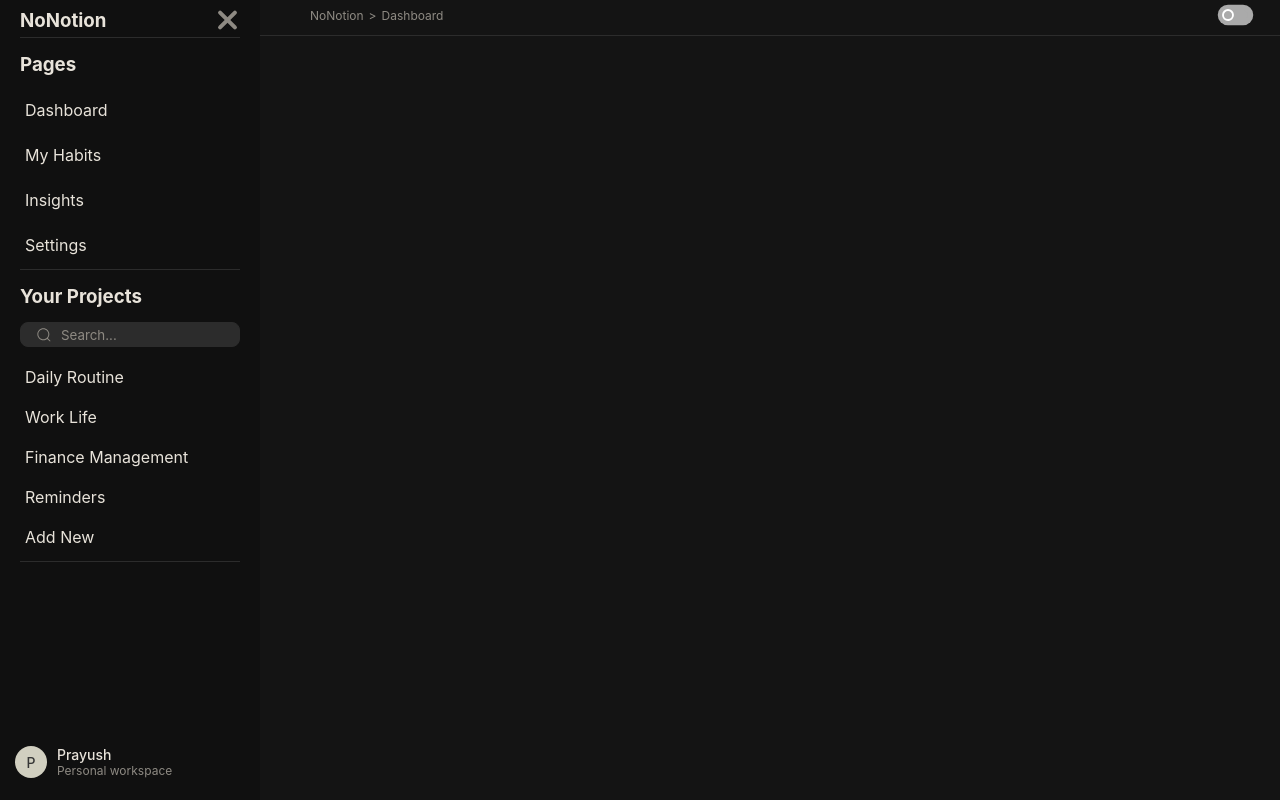
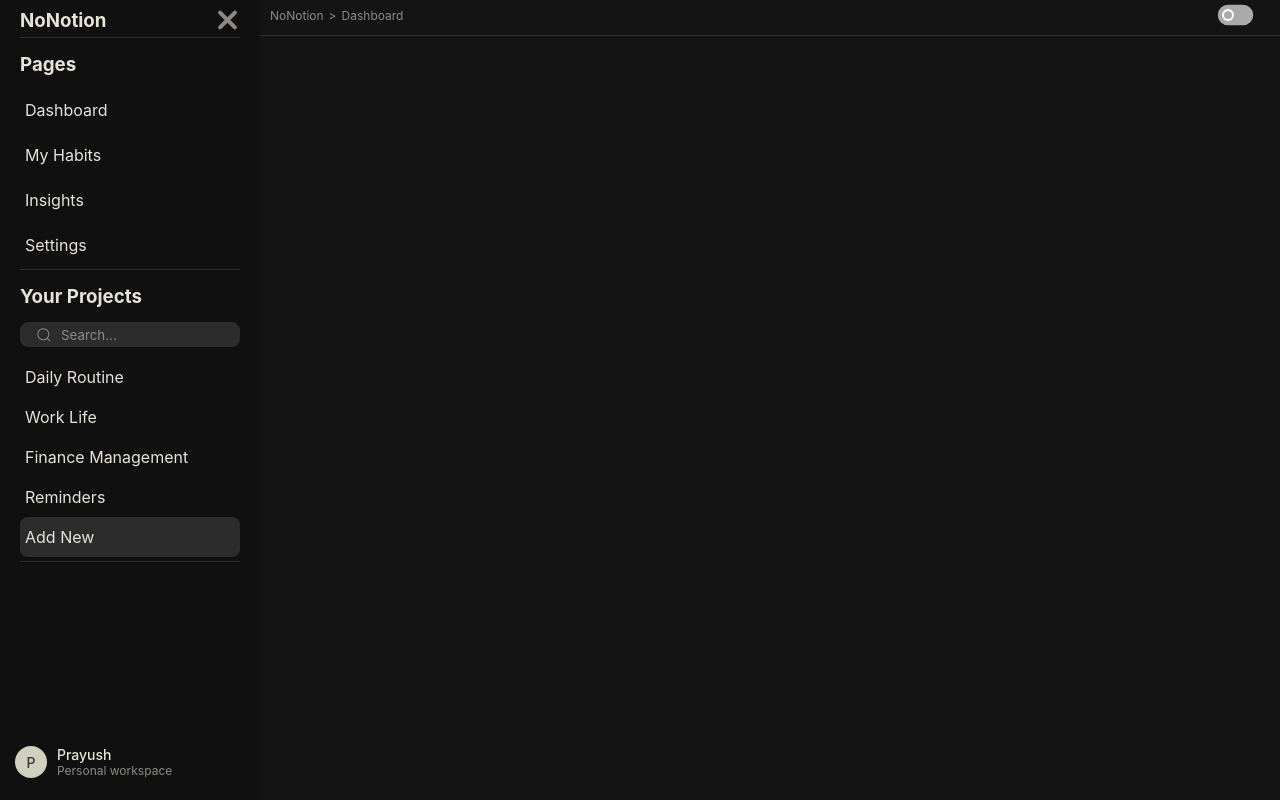
Before and after one commit to Prayushstha/NoNotion, a React (Vite) app: page / in a window 1280 px wide. Built offline with nearby package versions, Linux system fonts and the light colour scheme.

Commit message:
Fixed hidden toolbar css error

```diff
--- a/src/components/header.css
+++ b/src/components/header.css
@@ -13,7 +13,11 @@
   z-index: 1;
 }
 
-.tool-bar {
+.tool-open {
+  display: none;
+}
+
+.tool {
   display: flex;
   margin-right: 5px;
   justify-self: flex-start;
@@ -24,9 +28,6 @@
   margin-left: 20px;
 }
 
-.tool {
-  margin-right: 15px;
-}
 .nav-info {
   display: flex;
   flex-direction: row;
--- a/src/components/header.tsx
+++ b/src/components/header.tsx
@@ -8,8 +8,7 @@ export function Header({
 }: UnionThemeSidebar) {
   return (
     <header className="header">
-      <div className="tool-bar">
-        <div className="tool">
+        <div className={!sidebar? 'tool' : 'tool-open'}>
           {/* Sidebar Toggle Button */}
           {!sidebar && (
             <>
@@ -25,7 +24,6 @@ export function Header({
               </label>
             </>
           )}
-        </div>
 
         {/* ---- */}
       </div>
--- a/src/components/sidebar.css
+++ b/src/components/sidebar.css
@@ -143,6 +143,9 @@
 .project-nav-link.active{
   background-color: var(--sidebar-primary-foreground);
 }
+.add-new-btn{
+  background-color: var(--input);
+}
 .user-area {
   display: flex;
   align-items: center;
--- a/src/components/sidebar.tsx
+++ b/src/components/sidebar.tsx
@@ -62,7 +62,7 @@ export function SideBar({ sidebar, setSidebar }: Sidebar) {
           <div className="project-nav-link">Work Life</div>
           <div className="project-nav-link">Finance Management</div>
           <div className="project-nav-link">Reminders</div>
-          <div className="project-nav-link">Add New</div>
+          <div className="project-nav-link add-new-btn">Add New</div>
         </div>
       </div>
 
```
